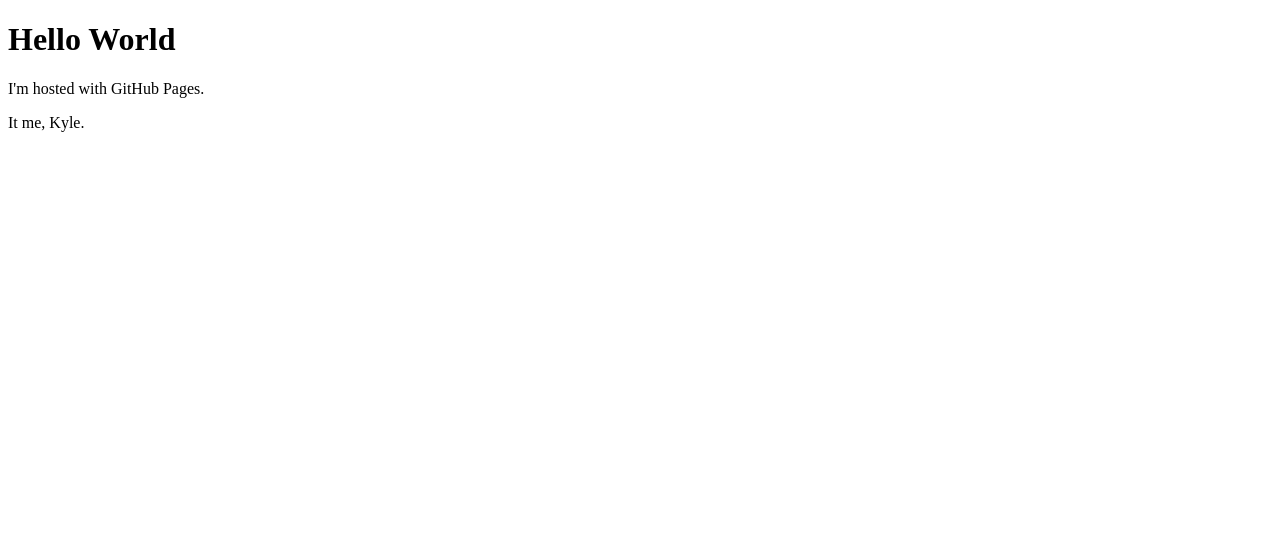
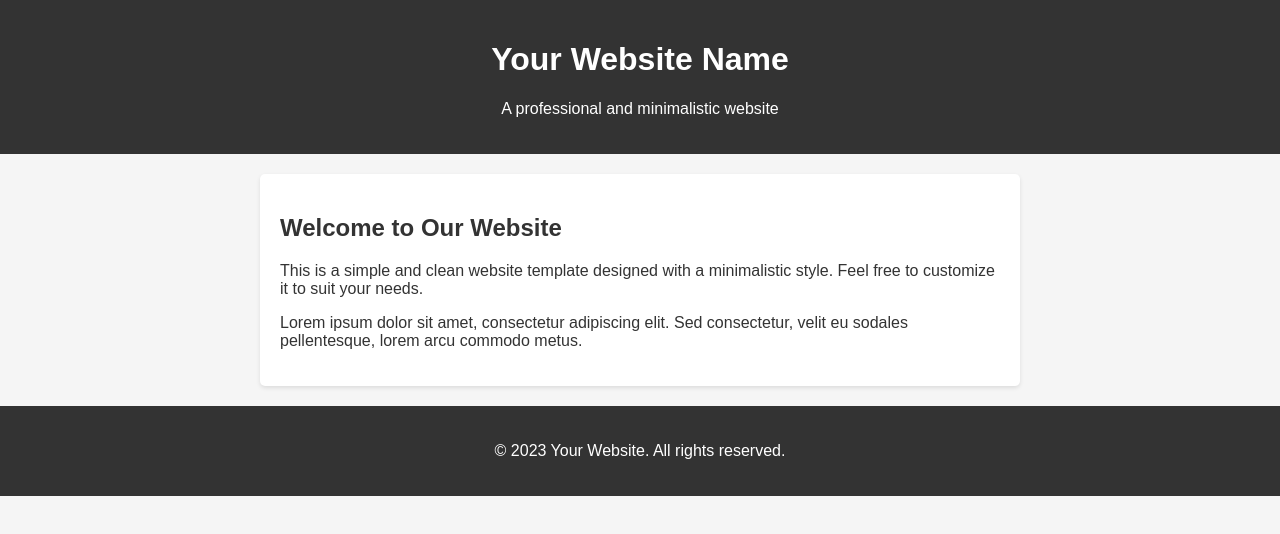
Before and after one commit to kylepires/kylepires.github.io, a plain HTML site: page index.html in a window 1280 px wide. Drawn offline with Linux system fonts and the light colour scheme.

Commit message:
Update index.html

```diff
--- a/index.html
+++ b/index.html
@@ -1,8 +1,63 @@
 <!DOCTYPE html>
-<html>
+<html lang="en">
+<head>
+<meta charset="UTF-8">
+<meta name="viewport" content="width=device-width, initial-scale=1.0">
+<title>Your Website Title</title>
+<style>
+  body {
+    font-family: Arial, sans-serif;
+    margin: 0;
+    padding: 0;
+    background-color: #f5f5f5;
+    color: #333;
+  }
+
+  header {
+    background-color: #333;
+    color: #fff;
+    padding: 20px;
+    text-align: center;
+  }
+
+  .container {
+    max-width: 800px;
+    margin: 0 auto;
+    padding: 20px;
+    box-sizing: border-box;
+  }
+
+  .content {
+    background-color: #fff;
+    padding: 20px;
+    border-radius: 5px;
+    box-shadow: 0 2px 4px rgba(0, 0, 0, 0.1);
+  }
+
+  footer {
+    text-align: center;
+    padding: 20px;
+    background-color: #333;
+    color: #fff;
+  }
+</style>
+</head>
 <body>
-<h1>Hello World</h1>
-<p>I'm hosted with GitHub Pages.</p>
-<p>It me, Kyle.</p>
+  <header>
+    <h1>Your Website Name</h1>
+    <p>A professional and minimalistic website</p>
+  </header>
+
+  <div class="container">
+    <div class="content">
+      <h2>Welcome to Our Website</h2>
+      <p>This is a simple and clean website template designed with a minimalistic style. Feel free to customize it to suit your needs.</p>
+      <p>Lorem ipsum dolor sit amet, consectetur adipiscing elit. Sed consectetur, velit eu sodales pellentesque, lorem arcu commodo metus.</p>
+    </div>
+  </div>
+
+  <footer>
+    <p>&copy; 2023 Your Website. All rights reserved.</p>
+  </footer>
 </body>
 </html>
```
